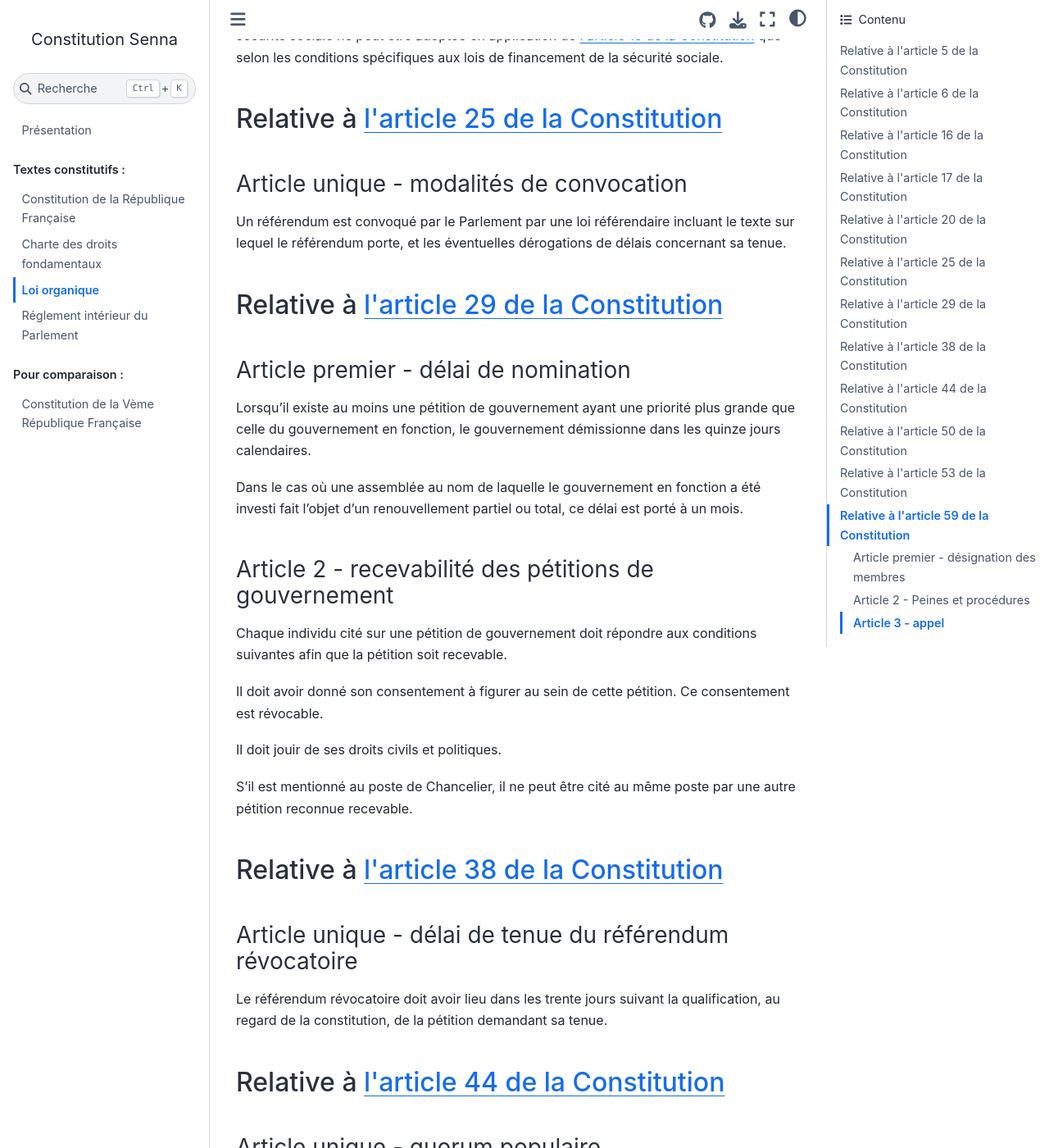
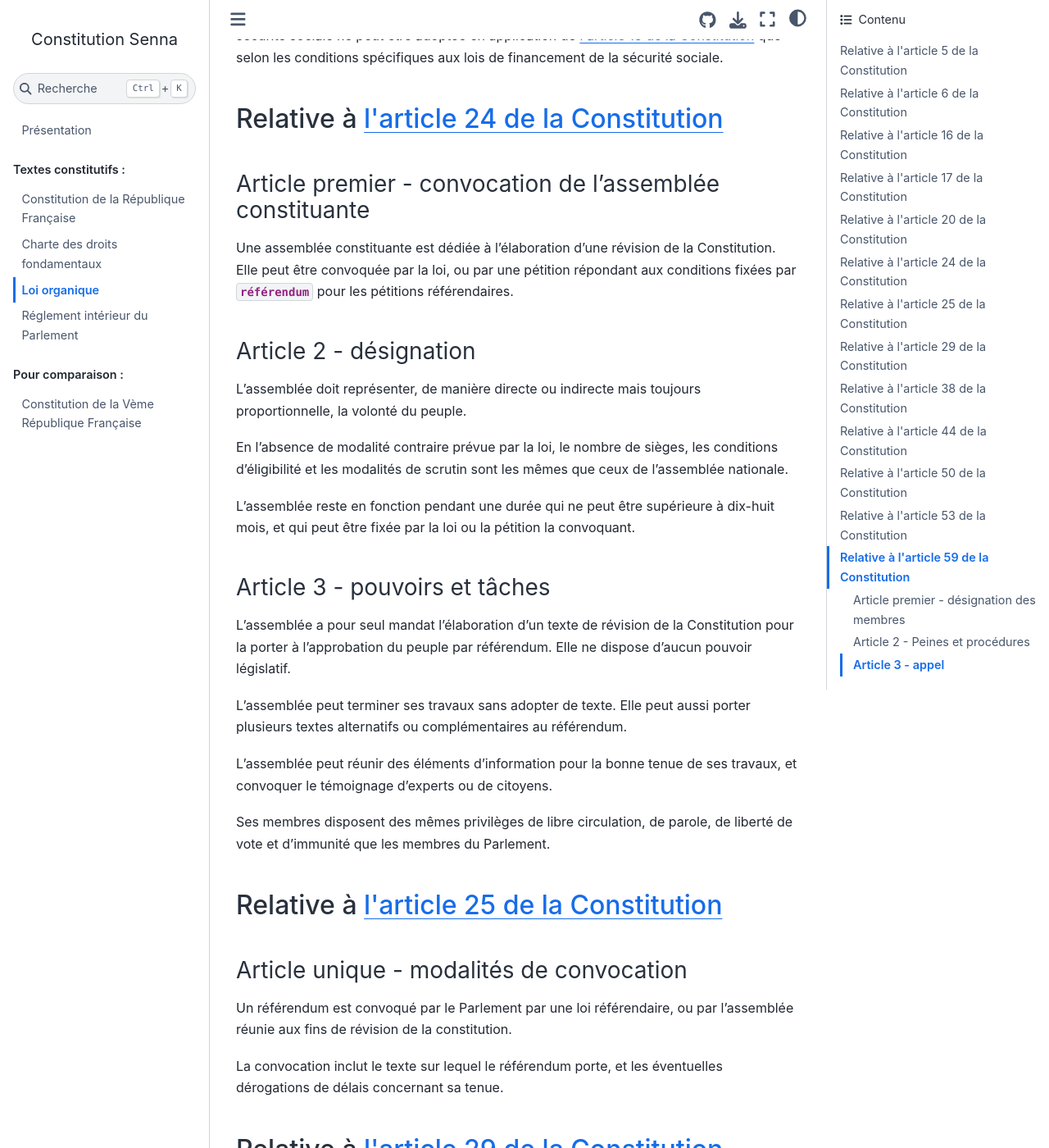
Before and after one commit to Gouvernathor/senna, a Sphinx documentation site: the page built from source/organique.rst, in a window 1280 px wide and 1400 px high, scrolled down 5364 px. Shown: the whole window at 82% size. Built offline with Sphinx 7.4.7 and the Sphinx Book theme 1.1.4, drawn with Linux system fonts in a browser that asks for light colours.

Commit message:
Assemblée constituante

```diff
--- a/source/constitution.rst
+++ b/source/constitution.rst
@@ -194,13 +194,13 @@
 
 La loi détermine leurs règles d'organisation et de fonctionnement. Leurs conditions de création sont fixées par le règlement de chaque assemblée.
 
-.. article:: amendement de la Constitution
+.. article:: révision de la Constitution
 
-L'initiative de la révision de la Constitution appartient concurremment aux citoyens de la République par voie de pétition et aux membres du Parlement.
+L'initiative de la révision de la Constitution appartient concurremment aux citoyens de la République par voie de pétition, aux membres du Parlement, et à une assemblée constituante réunie à cet effet dans les modalités prévues par la loi et par la loi organique.
 
 La révision est définitive après avoir été approuvée par référendum selon les modalités prévues à :artref:`référendums`, ou après avoir été adoptée par le Parlement rassemblé en Congrès.
 
-Lorsque les assemblées parlementaires convoquent le Parlement en Congrès, le projet de révision n'est approuvé que si sa considération a été prévue par la motion de réunion de la session commune, qui doit inclure le texte du projet de révision, et s'il réunit la majorité des trois cinquièmes des suffrages exprimés.
+Lorsque les assemblées parlementaires convoquent le Parlement en Congrès, le projet de révision n'est approuvé que si sa considération a été prévue par la motion de réunion de la session commune, qui doit inclure le texte du projet de révision, et s'il réunit la majorité des trois cinquièmes des suffrages exprimés. Seules peuvent y être adoptées, et seules peuvent être amendées, les propositions issues de l'initiative de membres du Parlement.
 
 Dans le cas d'une révision adoptée en Congrès, le délai de ratification est de trois mois à compter de son adoption. Une pétition pour l'annulation de cette révision recevant le soutien d'un centième des citoyens moins d'un an après son adoption, suspend l'application de la révision, ainsi que le délai de ratification le cas échéant, et la porte en référendum en dérogation du premier alinéa de :artref:`référendums`.
 
--- a/source/organique.rst
+++ b/source/organique.rst
@@ -152,13 +152,41 @@
 
 Une loi contenant des dispositions auquelles sont consacrées les lois de financement de la sécurité sociale ne peut être adoptée en application de :artref:`adoption par une seule assemblée` que selon les conditions spécifiques aux lois de financement de la sécurité sociale.
 
+------------------------------------------------
+Relative à :artref:`révision de la Constitution`
+------------------------------------------------
+
+Article premier - convocation de l'assemblée constituante
+---------------------------------------------------------
+Une assemblée constituante est dédiée à l'élaboration d'une révision de la Constitution. Elle peut être convoquée par la loi, ou par une pétition répondant aux conditions fixées par :artref:`référendum` pour les pétitions référendaires.
+
+Article 2 - désignation
+-----------------------
+L'assemblée doit représenter, de manière directe ou indirecte mais toujours proportionnelle, la volonté du peuple.
+
+En l'absence de modalité contraire prévue par la loi, le nombre de sièges, les conditions d'éligibilité et les modalités de scrutin sont les mêmes que ceux de l'assemblée nationale.
+
+L'assemblée reste en fonction pendant une durée qui ne peut être supérieure à dix-huit mois, et qui peut être fixée par la loi ou la pétition la convoquant.
+
+Article 3 - pouvoirs et tâches
+------------------------------
+L'assemblée a pour seul mandat l'élaboration d'un texte de révision de la Constitution pour la porter à l'approbation du peuple par référendum. Elle ne dispose d'aucun pouvoir législatif.
+
+L'assemblée peut terminer ses travaux sans adopter de texte. Elle peut aussi porter plusieurs textes alternatifs ou complémentaires au référendum.
+
+L'assemblée peut réunir des éléments d'information pour la bonne tenue de ses travaux, et convoquer le témoignage d'experts ou de citoyens.
+
+Ses membres disposent des mêmes privilèges de libre circulation, de parole, de liberté de vote et d'immunité que les membres du Parlement.
+
 -----------------------------------------------
 Relative à :artref:`référendums`
 -----------------------------------------------
 
 Article unique - modalités de convocation
 -----------------------------------------
-Un référendum est convoqué par le Parlement par une loi référendaire incluant le texte sur lequel le référendum porte, et les éventuelles dérogations de délais concernant sa tenue.
+Un référendum est convoqué par le Parlement par une loi référendaire, ou par l'assemblée réunie aux fins de révision de la constitution.
+
+La convocation inclut le texte sur lequel le référendum porte, et les éventuelles dérogations de délais concernant sa tenue.
 
 -----------------------------------------------
 Relative à :artref:`nomination du gouvernement`
--- a/source/presentation.rst
+++ b/source/presentation.rst
@@ -70,6 +70,9 @@
 ------------------
 
 .. législation en congrès : conséquences sur la navette parlementaire et adoption par une seule chambre
+
+Assemblée constituante
+----------------------
 
 Le Chancelier de la République et le gouvernement
 =================================================
```
